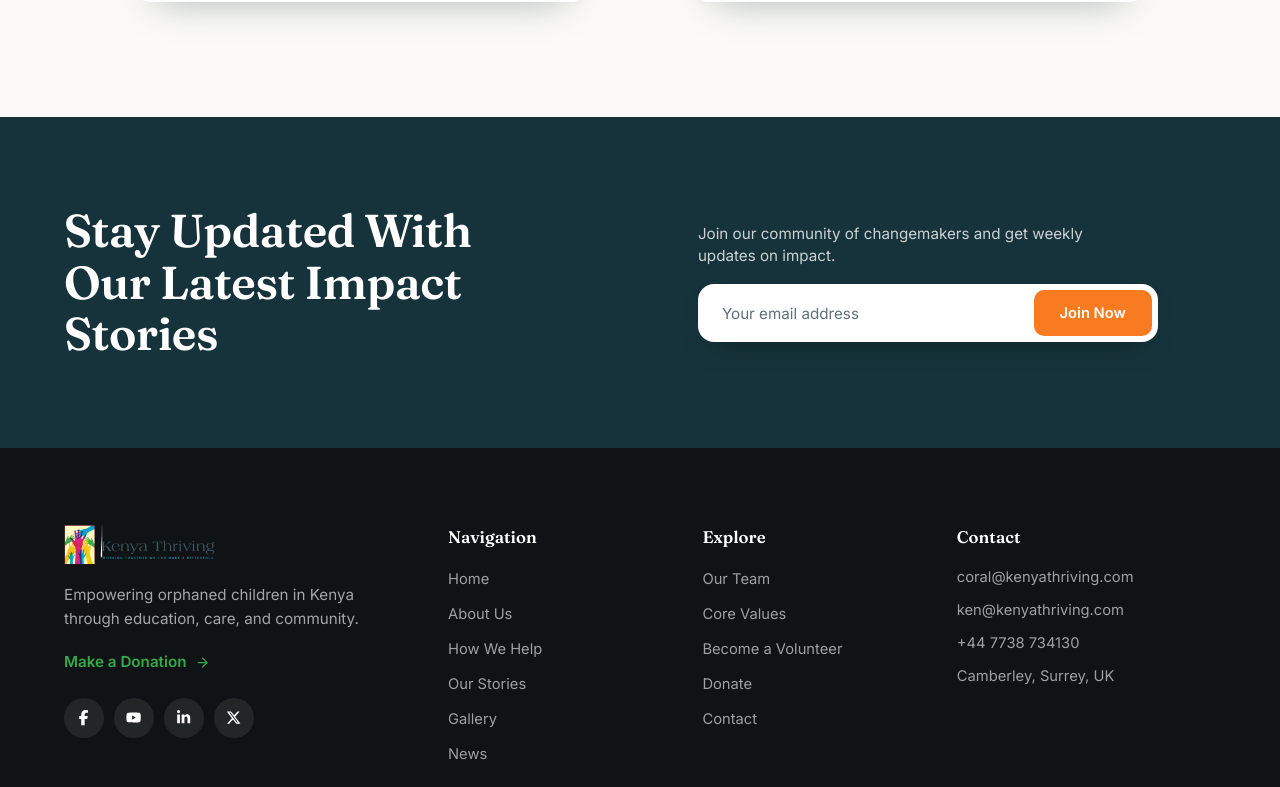
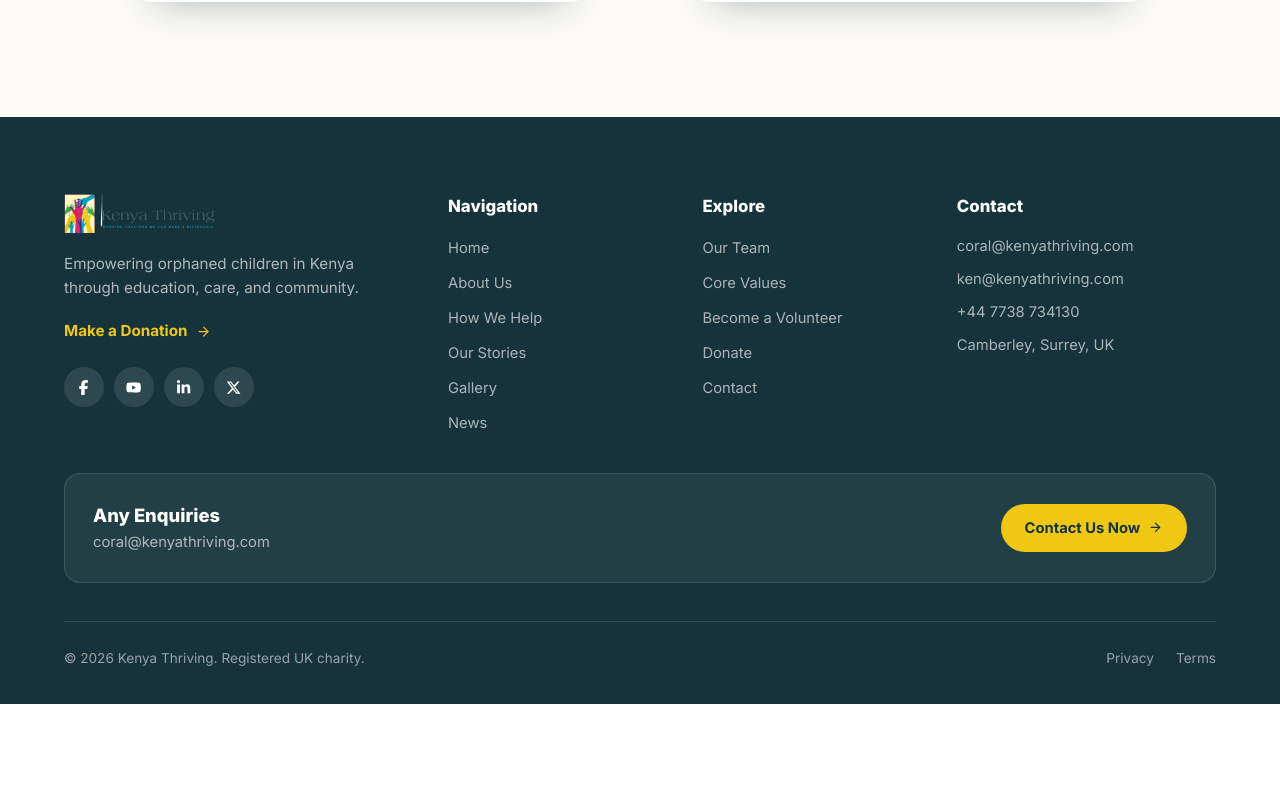
Before and after one commit to Fineteklabs-Engineering/KenyaThriving, a React (Vite) app: page / in a window 1280 px wide. Shown: the part 7453-8240 px from the top of the page. After the commit the page ends 8157 px from the top, so only its background shows below. Built offline with nearby package versions, Linux system fonts and the light colour scheme.

Commit message:
updated the footer

```diff
--- a/src/pages/Home.jsx
+++ b/src/pages/Home.jsx
@@ -40,7 +40,7 @@ export default function Home() {
         <News />
 
 
-      <Newsletter />
+
       <Footer />
 
     </>
--- a/src/styles/footer.css
+++ b/src/styles/footer.css
@@ -1,5 +1,5 @@
 .ft {
-  background: var(--kt-dark);
+  background: var(--kt-petrol);
   color: #fff;
   padding: clamp(48px, 6vw, 88px) clamp(20px, 5vw, 64px) clamp(24px, 3vw, 36px);
 }
@@ -19,14 +19,14 @@
 
 .ft__logo { height: 40px; width: auto; margin-bottom: 18px; }
 .ft__tagline {
-  color: rgba(255,255,255,.62);
+  color: rgba(255,255,255,.66);
   font-size: .95rem; line-height: 1.6;
   max-width: 34ch;
 }
 .ft__donate {
   display: inline-flex; align-items: center; gap: 8px;
   margin-top: 20px;
-  color: var(--kt-green); font-weight: 600; font-size: .95rem;
+  color: var(--kt-yellow); font-weight: 700; font-size: .95rem;
 }
 .ft__donate svg { transition: transform .25s; }
 .ft__donate:hover svg { transform: translateX(4px); }
@@ -35,50 +35,50 @@
 .ft__social {
   display: inline-flex; align-items: center; justify-content: center;
   width: 40px; height: 40px; border-radius: 50%;
-  background: rgba(255,255,255,.08); color: #fff; font-size: .95rem;
-  transition: background .25s, transform .25s;
+  background: rgba(255,255,255,.1); color: #fff; font-size: .95rem;
+  transition: background .25s, color .25s, transform .25s;
 }
-.ft__social:hover { background: var(--kt-orange); transform: translateY(-2px); }
+.ft__social:hover { background: var(--kt-yellow); color: var(--kt-petrol); transform: translateY(-2px); }
 
 /* link columns */
 .ft__heading {
-  font-family: var(--font-display);
-  font-weight: 600; font-size: 1.05rem; color: #fff;
+  font-family: var(--font-body);
+  font-weight: 800; font-size: 1.05rem; color: #fff;
   margin-bottom: 16px;
 }
 .ft__col ul { display: flex; flex-direction: column; gap: 11px; }
 .ft__col a, .ft__contact li {
-  color: rgba(255,255,255,.6);
+  color: rgba(255,255,255,.64);
   font-size: .92rem;
   transition: color .2s;
 }
-.ft__col a:hover { color: #fff; }
+.ft__col a:hover { color: var(--kt-yellow); }
 .ft__contact { word-break: break-word; }
 
 /* enquiry strip */
 .ft__enquiry {
   display: flex; align-items: center; justify-content: space-between;
   gap: 20px; flex-wrap: wrap;
-  background: rgba(255,255,255,.04);
-  border: 1px solid rgba(255,255,255,.08);
+  background: rgba(255,255,255,.06);
+  border: 1px solid rgba(255,255,255,.12);
   border-radius: var(--r-md);
   padding: clamp(20px, 2.2vw, 28px);
 }
 .ft__enquiry-title {
-  font-family: var(--font-display);
-  font-weight: 600; font-size: 1.15rem; color: #fff;
+  font-family: var(--font-body);
+  font-weight: 800; font-size: 1.15rem; color: #fff;
 }
-.ft__enquiry-mail { color: rgba(255,255,255,.6); font-size: .92rem; }
+.ft__enquiry-mail { color: rgba(255,255,255,.64); font-size: .92rem; }
 .ft__enquiry-mail:hover { color: #fff; }
 .ft__enquiry-btn {
   display: inline-flex; align-items: center; gap: 8px;
-  background: #fff; color: var(--kt-ink);
-  font-weight: 600; font-size: .92rem;
+  background: var(--kt-yellow); color: var(--kt-petrol);
+  font-weight: 700; font-size: .92rem;
   padding: 13px 24px; border-radius: var(--r-pill);
-  transition: transform .25s, box-shadow .25s;
+  transition: transform .25s, filter .25s;
 }
 .ft__enquiry-btn svg { transition: transform .25s; }
-.ft__enquiry-btn:hover { transform: translateY(-2px); box-shadow: 0 12px 24px -12px rgba(0,0,0,.5); }
+.ft__enquiry-btn:hover { transform: translateY(-2px); filter: brightness(1.05); }
 .ft__enquiry-btn:hover svg { transform: translateX(4px); }
 
 /* bottom bar */
@@ -87,12 +87,12 @@
   display: flex; align-items: center; justify-content: space-between;
   flex-wrap: wrap; gap: 12px;
   padding-top: clamp(20px, 2vw, 28px);
-  border-top: 1px solid rgba(255,255,255,.1);
-  color: rgba(255,255,255,.5); font-size: .85rem;
+  border-top: 1px solid rgba(255,255,255,.12);
+  color: rgba(255,255,255,.55); font-size: .85rem;
 }
 .ft__legal { display: flex; gap: 22px; }
-.ft__legal a { color: rgba(255,255,255,.5); transition: color .2s; }
-.ft__legal a:hover { color: #fff; }
+.ft__legal a { color: rgba(255,255,255,.55); transition: color .2s; }
+.ft__legal a:hover { color: var(--kt-yellow); }
 
 /* responsive */
 @media (max-width: 900px) {
```
